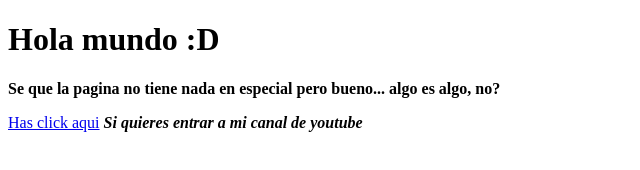
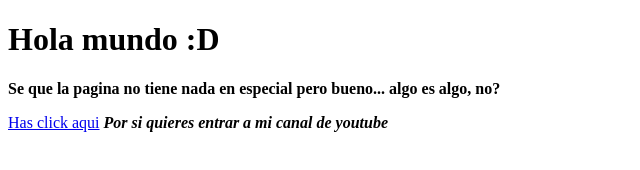
Before and after one commit to 20RAAP01/first_page, a plain HTML site: page index.html in a window 1280 px wide. Shown: the full height of the page, 0-640 px from the left. Drawn offline with Linux system fonts and the light colour scheme.

Commit message:
Update index.html

```diff
--- a/index.html
+++ b/index.html
@@ -9,6 +9,6 @@
 		<p><b>Se que la pagina no tiene nada en especial pero bueno... algo es algo, no?</b></p>
 
 		<a href="https://www.youtube.com/channel/UCNenFhZ-K03J-fPOHEpSYeg">Has click aqui</a>
-		<i><b> Si quieres entrar a mi canal de youtube</b></i>
+		<i><b> Por si quieres entrar a mi canal de youtube</b></i>
 	</body>
 </html>
```
